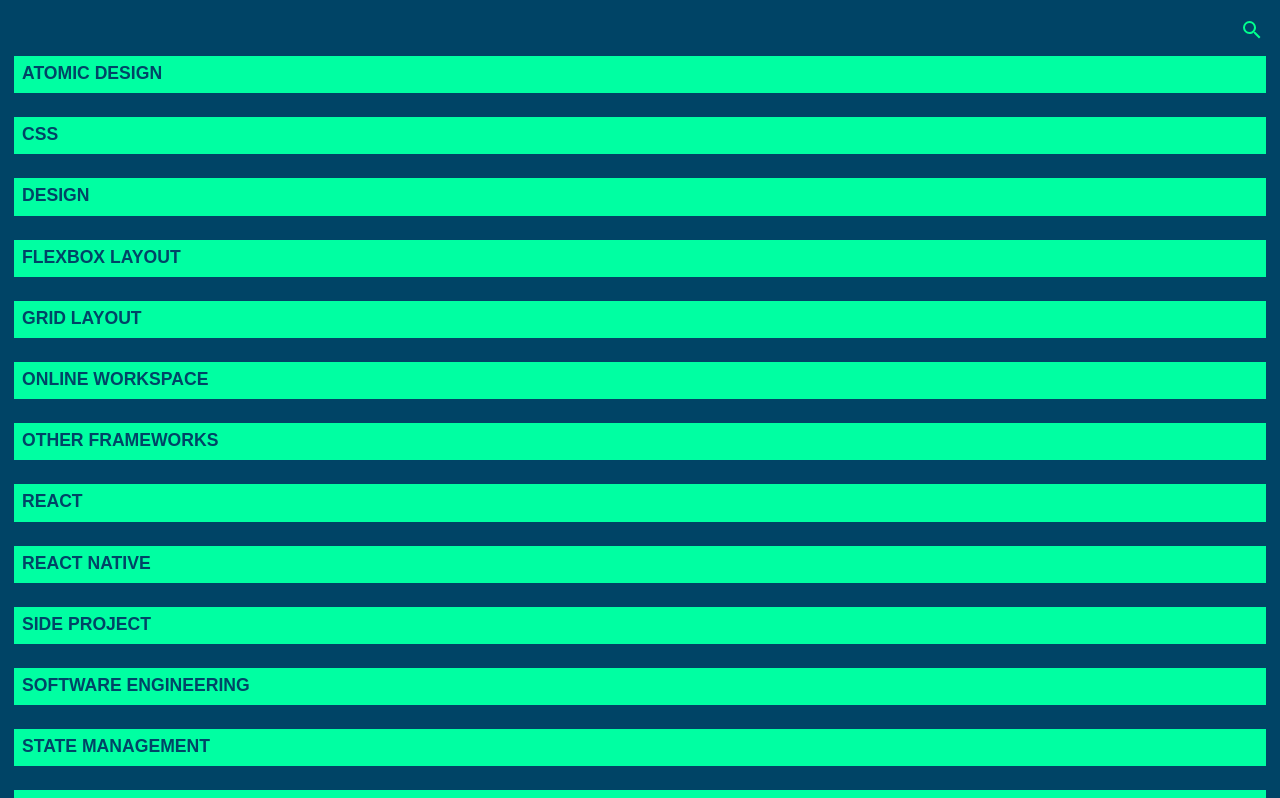
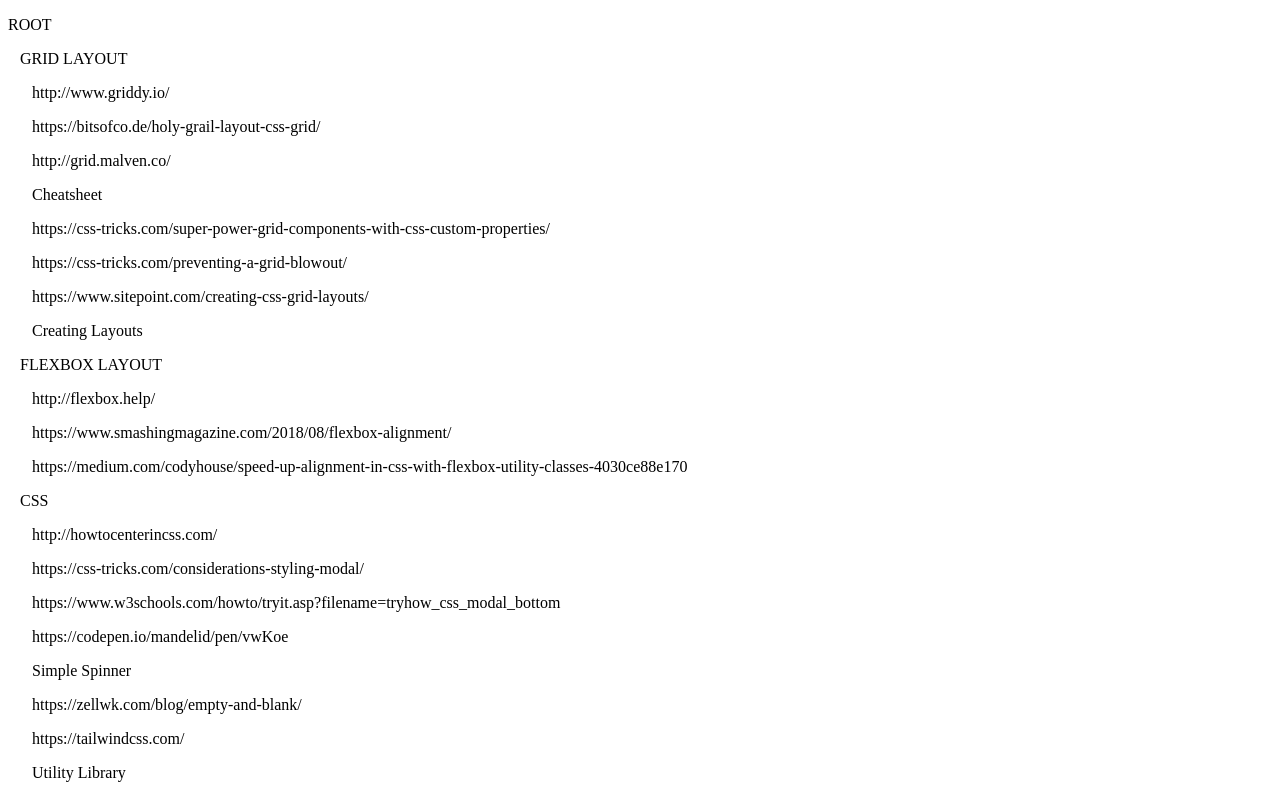
Before and after one commit to flashback2k14/YeahLinksReact, a React (Create React App) app: page / in a window 1280 px wide. Shown: the top 798 px of the page. Built offline with nearby package versions, Linux system fonts and the light colour scheme; a web font is replaced by a local one.

Commit message:
implement simple tree view

```diff
--- a/package.json
+++ b/package.json
@@ -22,7 +22,7 @@
     "test": "react-scripts test",
     "eject": "react-scripts eject",
     "now-build": "npm run build",
-    "deploy": "npm run build && npx now --prod ."
+    "deploy": "npm run build && npx now --prod . && rm -rf build/"
   },
   "eslintConfig": {
     "extends": "react-app"
--- a/src/components/organisms/App.tsx
+++ b/src/components/organisms/App.tsx
@@ -1,17 +1,8 @@
-import * as React from "react";
-import {
-  IData,
-  ICategory,
-  ILink,
-  IFetchError,
-  IFetchResult,
-  FetchResult,
-  FetchError,
-  Helper
-} from "../../data";
-import { CategoryList, CategoryItem, LinkList } from "../atoms";
-import { ErrorLog, LinkItem, Loading, Search } from "../molecules";
-import { GlobalStyles } from "./GlobalStyles";
+import * as React from 'react';
+import { IData, ICategory, ILink, IFetchError, IFetchResult, FetchResult, FetchError, Helper } from '../../data';
+import { CategoryList, CategoryItem, LinkList } from '../atoms';
+import { ErrorLog, LinkItem, Loading, Search } from '../molecules';
+import { GlobalStyles } from './GlobalStyles';
 
 interface IAppProps {
   dataSource: string;
@@ -40,12 +31,7 @@
   }
 
   render() {
-    const {
-      isLoading,
-      fetchError,
-      fetchResult,
-      showChildListForCategoryIds
-    } = this.state;
+    const { isLoading, fetchError, fetchResult, showChildListForCategoryIds } = this.state;
 
     return isLoading ? (
       <>
@@ -58,28 +44,20 @@
         <ErrorLog fetchError={fetchError} />
       </>
     ) : (
-      <React.Fragment>
+      <>
         <GlobalStyles />
-        <Search
-          onInputChange={this._filterData}
-          onClearFilter={this._clearFilterData}
-        />
+        <Search onInputChange={this._filterData} onClearFilter={this._clearFilterData} />
         <CategoryList>
           {fetchResult.data.categories.map((category: ICategory) => (
             <React.Fragment key={category.id}>
-              <CategoryItem onClick={() => this._toggleChildList(category)}>
-                {category.name}
-              </CategoryItem>
+              <CategoryItem onClick={() => this._toggleChildList(category)}>{category.name}</CategoryItem>
               <li>
                 <LinkList>
                   {this._getLinkList(category.id).map((link: ILink) => (
                     <LinkItem
                       key={link.id}
                       link={link}
-                      isHidden={Helper.contains(
-                        showChildListForCategoryIds,
-                        link.categoryId
-                      )}
+                      isHidden={Helper.contains(showChildListForCategoryIds, link.categoryId)}
                     />
                   ))}
                 </LinkList>
@@ -87,7 +65,7 @@
             </React.Fragment>
           ))}
         </CategoryList>
-      </React.Fragment>
+      </>
     );
   }
 
@@ -98,6 +76,9 @@
         isLoading: false,
         fetchResult: FetchResult.create(result)
       });
+
+      const t = this.__test(result);
+      console.log(t);
     } catch (error) {
       this.setState({
         isLoading: false,
@@ -106,29 +87,39 @@
     }
   };
 
+  private __test({ categories, links }: IData): object {
+    const result: any = {};
+    result[0] = {
+      id: 0,
+      name: 'ROOT',
+      isRoot: true,
+      children: []
+    };
+
+    for (let category of categories) {
+      const obj = { ...category } as any;
+      obj.children = links.filter((link: ILink) => link.categoryId === category.id);
+      result[0].children.push(obj);
+    }
+
+    return result;
+  }
+
   private _filterData = (e: React.ChangeEvent<HTMLInputElement>): void => {
     const { categories, links } = this.state.fetchResult.initialData;
 
     const filteredLinkLinks = links.filter(
-      (link: ILink) =>
-        -1 !== link.link.toUpperCase().search(e.target.value.toUpperCase())
+      (link: ILink) => -1 !== link.link.toUpperCase().search(e.target.value.toUpperCase())
     );
 
     const filteredLinkDescs = links.filter(
-      (link: ILink) =>
-        -1 !== link.desc.toUpperCase().search(e.target.value.toUpperCase())
+      (link: ILink) => -1 !== link.desc.toUpperCase().search(e.target.value.toUpperCase())
     );
 
-    const filteredLinks = Array.from(
-      new Set([...filteredLinkLinks, ...filteredLinkDescs])
-    );
+    const filteredLinks = Array.from(new Set([...filteredLinkLinks, ...filteredLinkDescs]));
 
     const filteredCategories = categories.filter(
-      (category: ICategory) =>
-        -1 !==
-        filteredLinks.findIndex(
-          (link: ILink) => link.categoryId === category.id
-        )
+      (category: ICategory) => -1 !== filteredLinks.findIndex((link: ILink) => link.categoryId === category.id)
     );
 
     this.setState({
@@ -137,9 +128,7 @@
         links: filteredLinks
       }),
       showChildListForCategoryIds:
-        e.target.value === ""
-          ? []
-          : filteredCategories.map((category: ICategory) => category.id)
+        e.target.value === '' ? [] : filteredCategories.map((category: ICategory) => category.id)
     });
   };
 
@@ -165,9 +154,7 @@
   };
 
   private _getLinkList = (categoryId: number): ILink[] =>
-    this.state.fetchResult.data.links
-      .filter((link: ILink) => link.categoryId === categoryId)
-      .sort(Helper.sortLinks);
+    this.state.fetchResult.data.links.filter((link: ILink) => link.categoryId === categoryId).sort(Helper.sortLinks);
 }
 
 export default App;
--- /dev/null
+++ b/src/components/tree/Tree.tsx
@@ -0,0 +1,83 @@
+import React, { FunctionComponent, useEffect, useState } from 'react';
+
+export interface ILink {
+  id: number;
+  categoryId: number;
+  link: string;
+  desc: string;
+}
+
+interface ICategory {
+  id: number;
+  name: string;
+  children: ILink[];
+}
+
+interface ITree {
+  id: number;
+  name: string;
+  isRoot: boolean;
+  children: ICategory[];
+}
+
+interface IData {
+  categories: ICategory[];
+  links: ILink[];
+}
+
+function parseResult({ categories, links }: IData): ITree {
+  const result: ITree = {
+    id: 0,
+    name: 'ROOT',
+    isRoot: true,
+    children: []
+  };
+
+  for (const category of categories) {
+    const obj = { ...category } as ICategory;
+    obj.children = links.filter((link: ILink) => link.categoryId === category.id);
+    result.children.push(obj);
+  }
+
+  return result;
+}
+
+const Tree: FunctionComponent<{ url?: string }> = ({ url = '' }) => {
+  let [result, setResult] = useState({} as ITree);
+  useEffect(() => {
+    fetch(url)
+      .then(res => res.json())
+      .then((data: IData) => setResult(parseResult(data)));
+  }, [url]);
+
+  return Object.keys(result).length > 0 ? (
+    <>
+      <p>{result.name}</p>
+      {result.children.map((category: ICategory) => (
+        <>
+          <p key={`${category.id}`} style={{ marginLeft: '12px' }}>
+            {category.name}
+          </p>
+          {category.children.map((link: ILink) => (
+            <p key={`${category.id}_${link.id}`} style={{ marginLeft: '24px' }}>
+              <>
+                <p>{link.link}</p>
+                <span>{link.desc}</span>
+              </>
+            </p>
+          ))}
+        </>
+      ))}
+    </>
+  ) : (
+    <div>Loading...</div>
+  );
+};
+
+export default Tree;
+
+// https://medium.com/@davidtranwd/implement-tree-view-component-with-reactjs-and-styled-components-5eea3b1603cf
+// http://localhost:3000/
+// https://yeah-urls.surge.sh/favorite
+// https://medium.com/rangle-io/improving-your-mental-model-of-useeffect-c27ea1e2a5a3
+// https://fettblog.eu/typescript-react/hooks/
--- a/src/index.tsx
+++ b/src/index.tsx
@@ -1,7 +1,9 @@
-import * as React from "react";
-import { render } from "react-dom";
-import App from "./components/organisms/App";
-import registerServiceWorker from "./registerServiceWorker";
+import * as React from 'react';
+import { render } from 'react-dom';
+// import App from './components/organisms/App';
+import Tree from './components/tree/Tree';
+import registerServiceWorker from './registerServiceWorker';
 
-render(<App dataSource="./data/data.json" />, document.getElementById("root"));
+// render(<App dataSource="./data/data.json" />, document.getElementById("root"));
+render(<Tree url="./data/data.json" />, document.getElementById('root'));
 registerServiceWorker();
```
